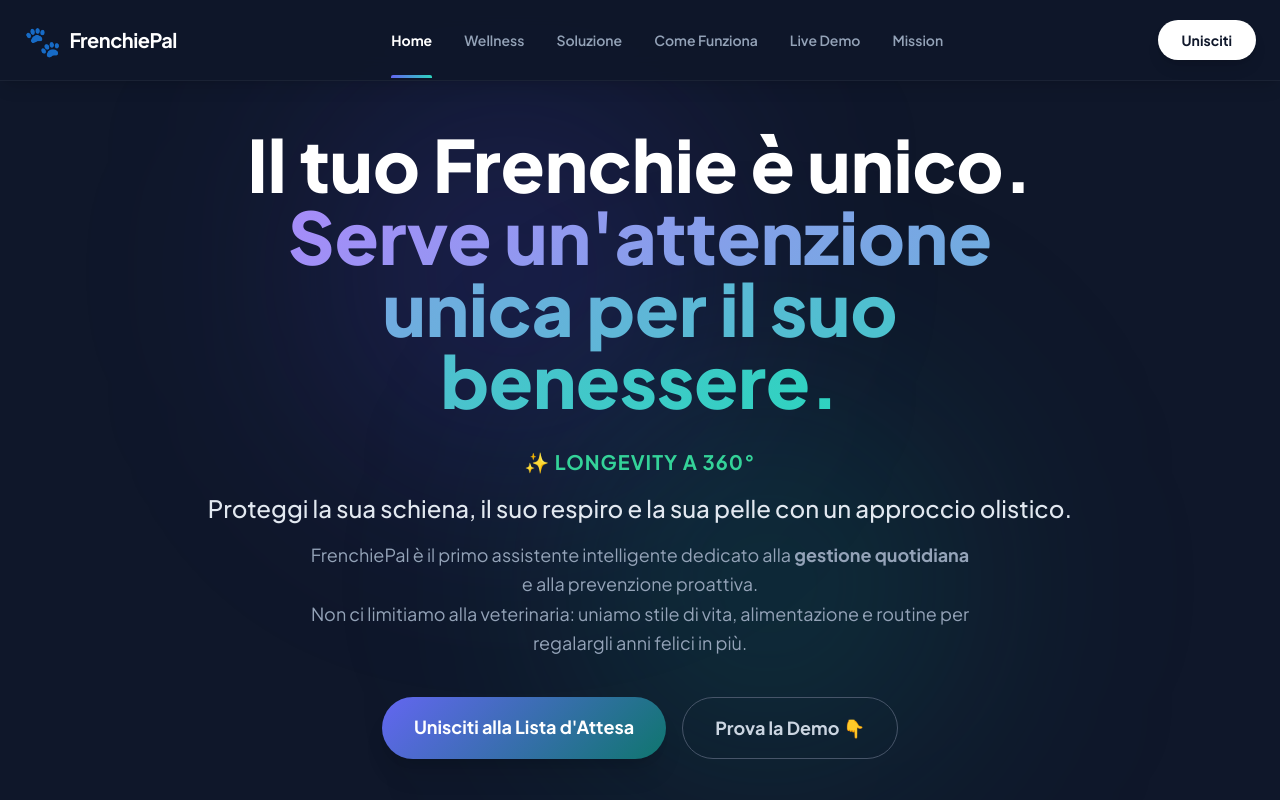
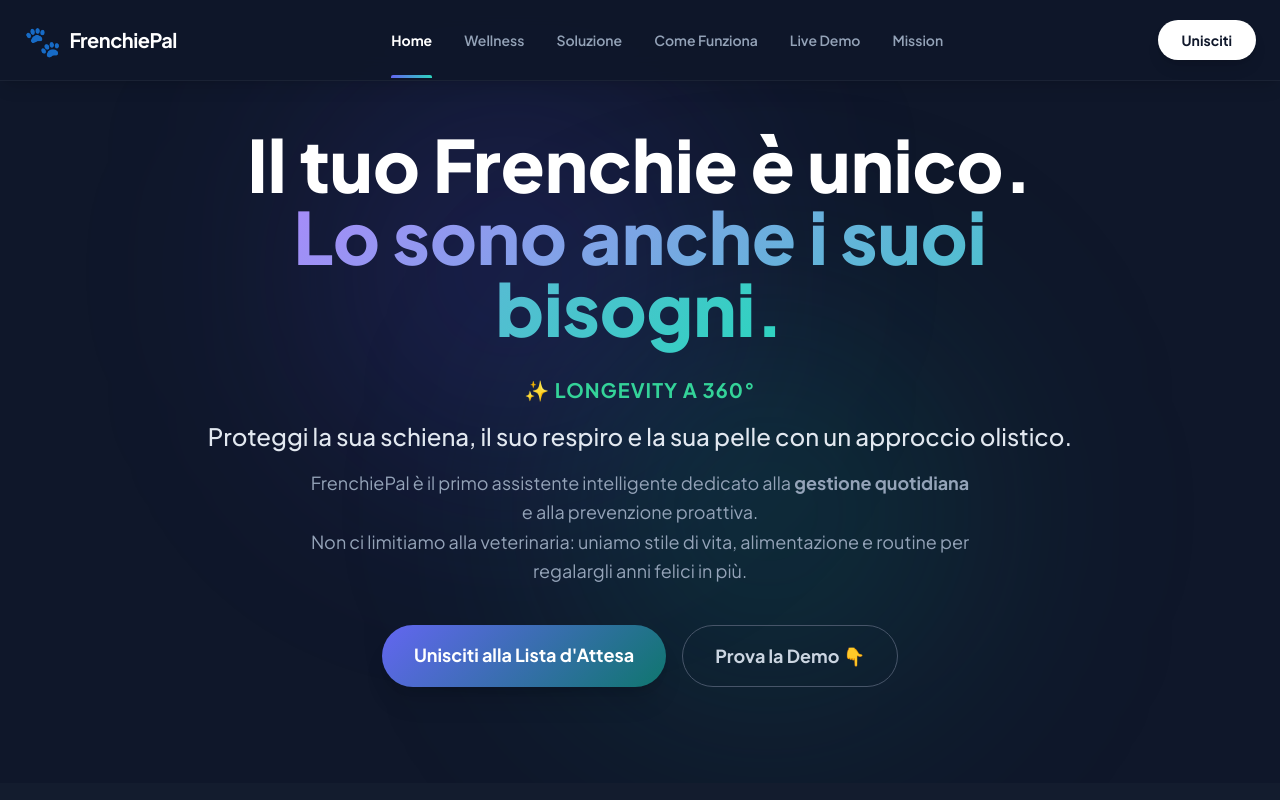
Before and after one commit to giuseppetartaglia87-stack/FrenchiePal_MVP, a plain HTML site: page index.html in a window 1280 px wide. Shown: the top 800 px of the page. Drawn offline with nearby package versions, Linux system fonts and the light colour scheme.

Commit message:
Update index.html

```diff
--- a/index.html
+++ b/index.html
@@ -134,7 +134,7 @@
         <div class="max-w-4xl mx-auto text-center z-10">
             <h1 class="text-5xl md:text-7xl font-extrabold leading-tight text-white mb-8">
                 Il tuo Frenchie è unico. <br>
-                <span class="gradient-text">Serve un'attenzione unica per il suo benessere.</span>
+                <span class="gradient-text">Lo sono anche i suoi bisogni.</span>
             </h1>
             <p class="text-xl text-emerald-400 font-bold mb-4 uppercase tracking-wider">
                 ✨ Longevity a 360°
```
